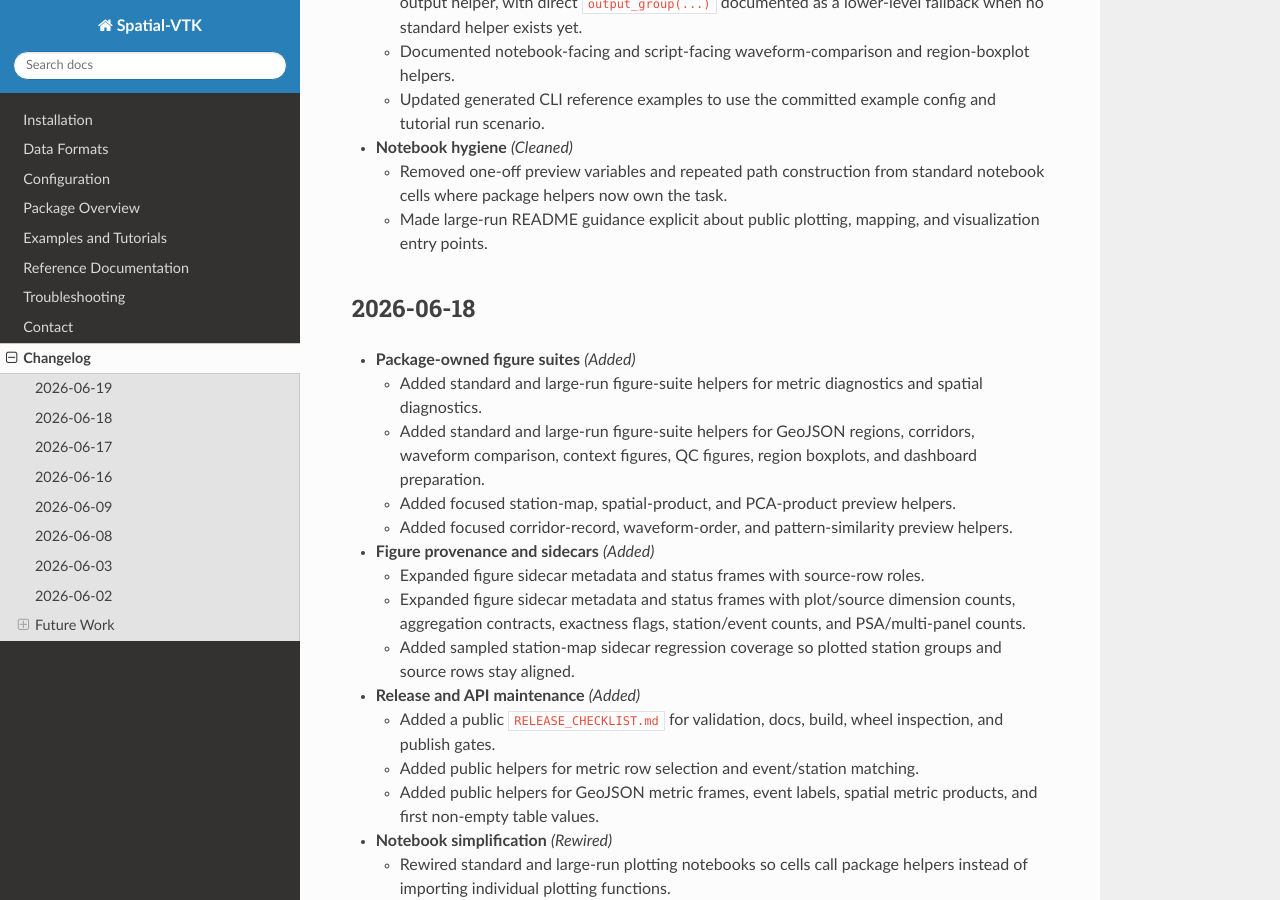
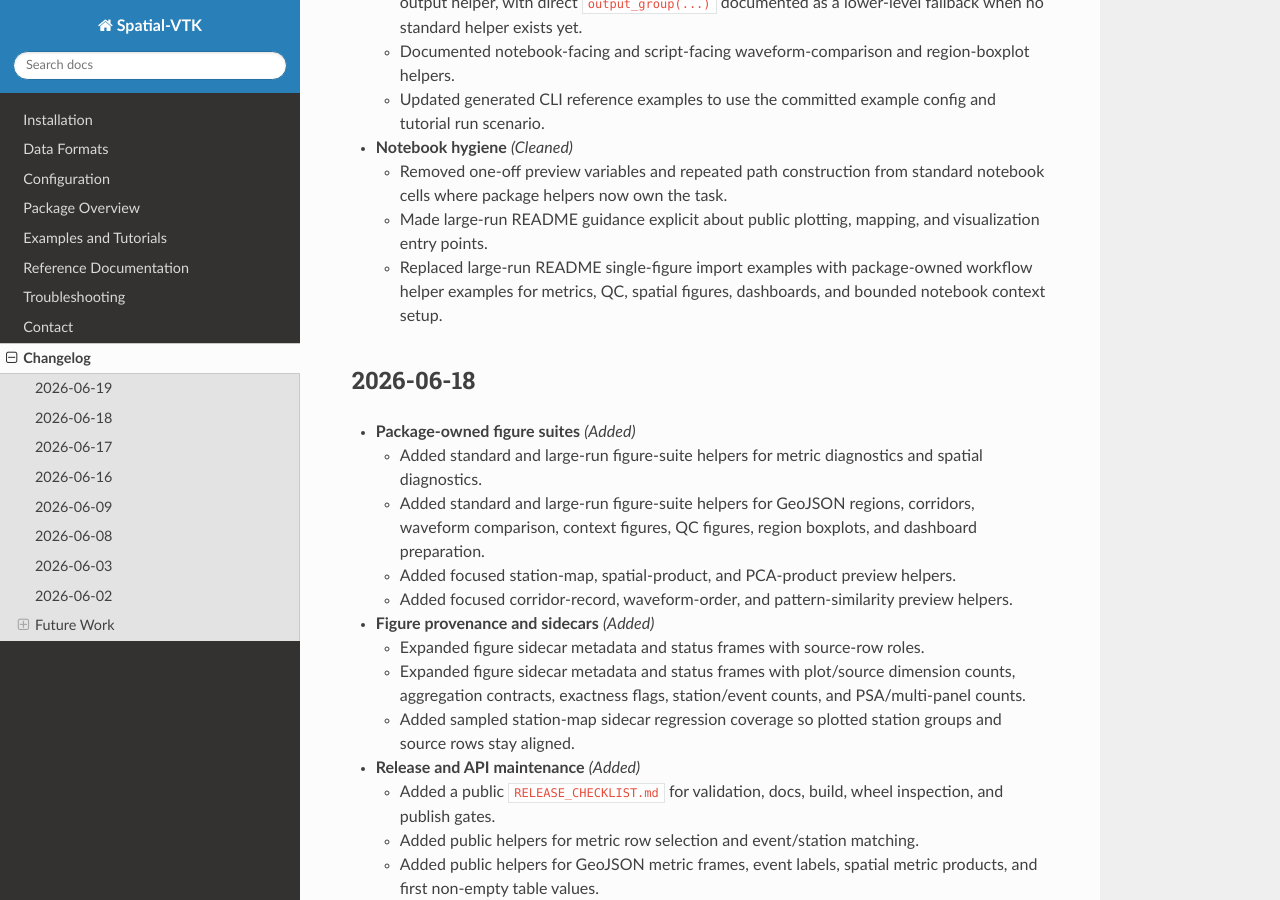
Before and after one commit to bcbirkel/spatial-vtk, a Sphinx documentation site: the page built from docs/changelog.rst, in a window 1280 px wide and 900 px high, scrolled down 2700 px. Built offline with Sphinx 7.4.7 and the Read the Docs theme 3.1.0, drawn with Linux system fonts in a browser that asks for light colours.

Commit message:
Clarify large-run README workflow helpers

```diff
--- a/docs/changelog.rst
+++ b/docs/changelog.rst
@@ -154,6 +154,9 @@ Changelog
     standard notebook cells where package helpers now own the task.
   - Made large-run README guidance explicit about public plotting, mapping, and
     visualization entry points.
+  - Replaced large-run README single-figure import examples with package-owned
+    workflow helper examples for metrics, QC, spatial figures, dashboards, and
+    bounded notebook context setup.
 
 2026-06-18
 ----------
```
Also changed, not shown: docs/examples/large_run/README.md (+14 -6 lines), 1 other file.
